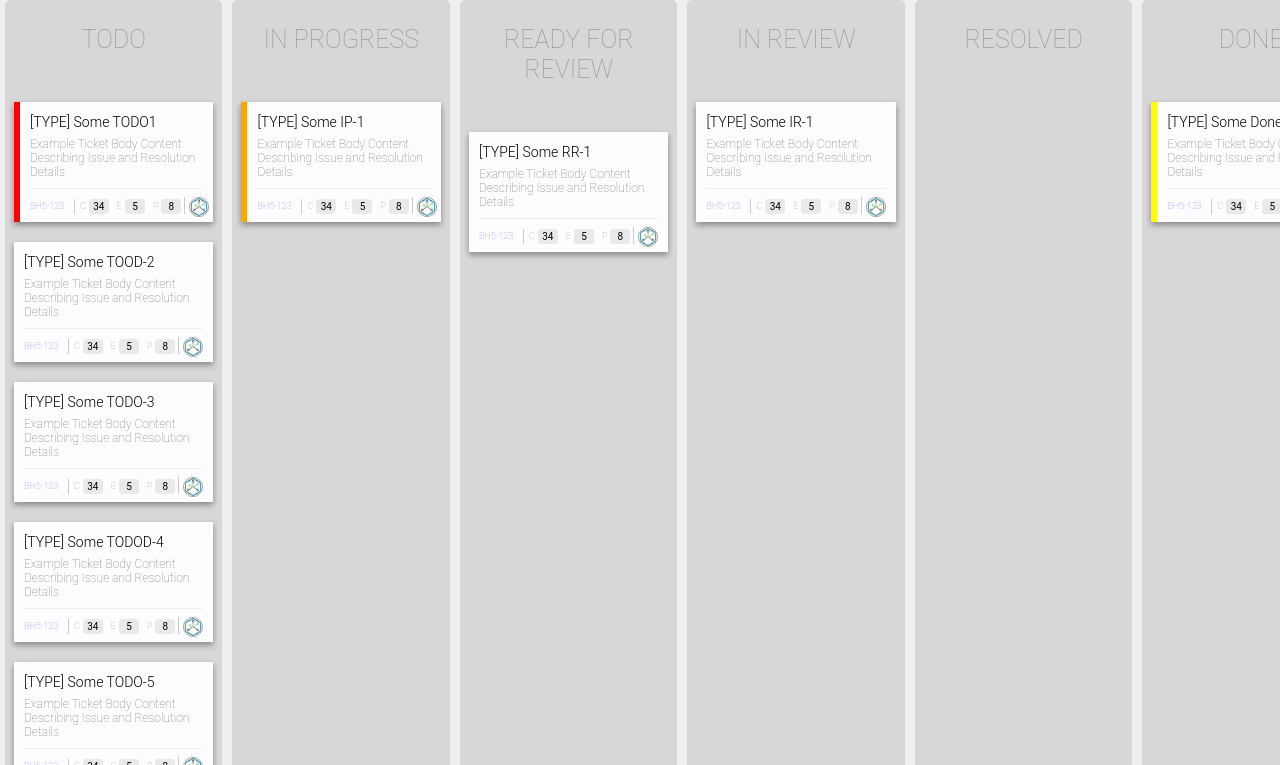
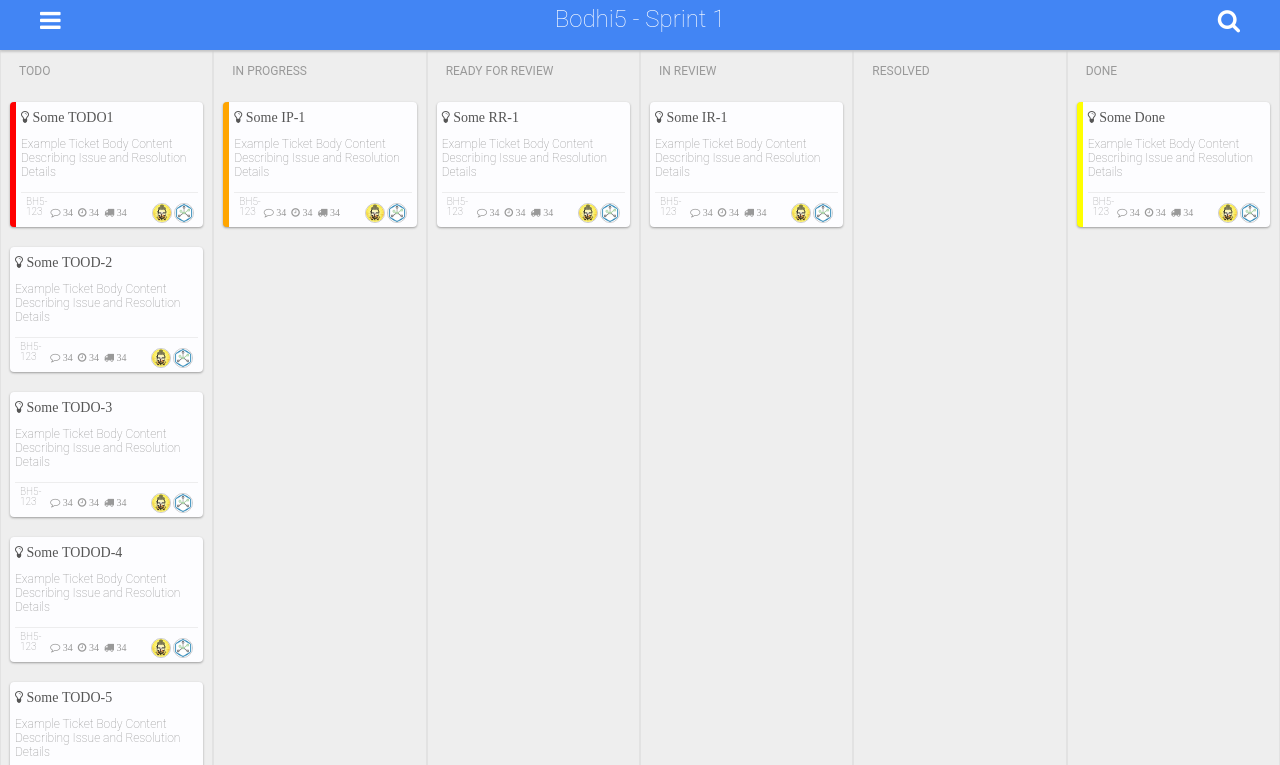
Before and after one commit to drebelox/sandbox, a plain HTML site: page board.html in a window 1280 px wide. Shown: the part 35-800 px from the top of the page. Drawn offline with Linux system fonts and the light colour scheme.

Commit message:
update to material design

```diff
--- a/js/index.jsx
+++ b/js/index.jsx
@@ -47,18 +47,16 @@ var Card = React.createClass({
   },
   render: function() {
     return (
-      <li className={'card level-2 ' + (this.props.data.priority || '')} draggable="true" style={this.state.style} onDragStart={this.onDragStart} onDrop={this.onDrop} onDragEnd={this.onDragEnd} onDragLeave={this.preventDefault}>
+      <li className={'card ' + (this.props.data.priority || '')} draggable="true" style={this.state.style} onDragStart={this.onDragStart} onDrop={this.onDrop} onDragEnd={this.onDragEnd} onDragLeave={this.preventDefault}>
         <div className='title' onDragLeave={this.preventDefault}>
-          [TYPE] {this.props.data.title}
+          <i className='fa fa-lightbulb-o'> {this.props.data.title}</i>
         </div>
         <div className='description' onDragLeave={this.preventDefault}>
           {this.props.data.description}
         </div>
         <div className='meta'>
-          <div className='id'>BH5-123</div>
-          <div className='metric'>C <div className='circle'>34</div></div>
-          <div className='metric'>E <div className='circle'>5</div></div>
-          <div className='metric'>P <div className='circle'>8</div></div>
+          <div className='type'>BH5-123</div>
+          <div className='metric'><i className='fa fa-comment-o'> 34</i> <i className='fa fa-clock-o'> 34</i> <i className='fa fa-truck'> 34</i> </div>
           <div className='icons'><img className='icon' src="./images/avatar.jpg"/><img className='icon' src="./images/bodhi5.png"/></div>
         </div>
       </li>
@@ -82,7 +80,7 @@ var SwimLane = React.createClass({
   },
   onDragLeave: function (e) {
     e.preventDefault();
-    if (this.checkBounds(e)) return;
+    if (this.checkBounds(e) || (e.target.title !== 'cards')) return;
     this.setState({hover: false});
   },
   onDrop: function (e) {
@@ -99,13 +97,13 @@ var SwimLane = React.createClass({
     return boundsX && boundsY;
   },
   render: function() {
-    var style = (this.state.hover) ? {border: '2px dashed #777777'} : {};
+    var style = (this.state.hover) ?  'hover' : '';
     return (
       <div className='swimlane'>
         <div className='title'>
           {this.props.data.title}
         </div>
-        <ul className='cards' style={style} onDragOver={this.onDragOver} onDragLeave={this.onDragLeave} onDrop={this.onDrop}>
+        <ul className={'cards ' + style} key='swimlane' title='cards' onDragOver={this.onDragOver} onDragLeave={this.onDragLeave} onDrop={this.onDrop}>
           {this.props.children}
         </ul>
       </div>
@@ -145,6 +143,12 @@ var Board = React.createClass({
   render: function() {
     var self = this;
     return (
+      <div className='main-content'>
+      <div className="app-bar">
+        <button id="menuToggle" className="app-bar-button menu-toggle menu-is-closed"><i className="fa fa-bars"></i></button>
+        <h1 id="appHeadline" className="app-headline">Bodhi5 - Sprint 1</h1>
+        <button id="sortToggle" className="app-bar-button sort-toggle"><i className="fa fa-search"></i></button>
+      </div>
       <div className='board'>
         {this.props.data.swimlanes.map(function(lane, index){
           return (
@@ -156,6 +160,7 @@ var Board = React.createClass({
           );
         })}
       </div>
+      </div>
     );
   }
 });
--- a/styles/style-board.css
+++ b/styles/style-board.css
@@ -11,6 +11,7 @@
   cursor: default;
   padding: 0;
   margin: 0;
+  border: 0;
 }
 
 html,
@@ -19,8 +20,8 @@ body {
   height: 100%;
   overflow: hidden;
   margin: 0;
+  background: #EEEEEE;
   font-family: 'Roboto', sans-serif;
-  font-weight: 300;
   display: flex;
   flex-direction: column;
 }
@@ -49,10 +50,15 @@ menu {
 }
 
 main,
+.main-content {
+  display: flex;
+  flex-direction: column;
+}
+
 .board {
   display: flex;
   flex: 1;
-  background-color: #F0EFEF;
+  overflow: auto;
 }
 
 nav {
@@ -182,6 +188,62 @@ footer {
   box-shadow: 0 19px 38px rgba(0,0,0,0.30), 0 15px 12px rgba(0,0,0,0.22);
 }
 
+.app-bar {
+  display: flex;
+  flex:0 0 auto;
+  background-color: #4285F4;
+  box-shadow: 0 2px 2px #c6c6c6;
+  padding: 15px 20px;
+  display: flex;
+  color: #ffffff;
+  z-index: 10;
+  transition: background-color 500ms, box-shadow 500ms;
+}
+
+.app-headline {
+  flex:1;
+  font-size: 24px;
+  text-align: center;
+  font-weight: 200;
+  margin: 0;
+  opacity: 1;
+  transition: opacity 500ms;
+}
+
+.app-bar-button {
+  background: none;
+  border: none;
+  color: #ffffff;
+  height: 30px;
+  outline: none;
+  padding: 2px 0 3px;
+  text-shadow: 0 0 transparent;
+  transition: color 500ms, text-shadow 500ms;
+  width: 30px;
+}
+
+.app-bar-button:hover {
+  color: #c1c1c1;
+}
+
+.app-bar-button:active {
+  color: #919191;
+}
+
+.menu-toggle {
+  flex: 1;
+  margin-left: 20px;
+  text-align: left;
+  font-size: 24px;
+}
+
+.sort-toggle {
+  flex: 1;
+  text-align: right;
+  margin-right: 20px;
+  font-size: 24px;
+}
+
 .swimlane {
   display: flex;
   flex: 1;
@@ -189,20 +251,19 @@ footer {
   flex-direction: column;
   overflow: auto;
   padding: 5px 2px 5px 2px;
-  margin: 10px 5px 10px 5px;
-  background-color: rgba(0,0,0,0.1);
-  border-radius: 5px;
+  border-right: 1px solid rgba(200,200,200,0.3);
+  border-left: 1px solid rgba(200,200,200,0.3);
 }
 
 .swimlane > .title {
   flex: 0 0 30px;
-  font-size: 25px;
-  line-height: 30px;
-  padding: 20px;
-  margin-bottom: 20px;
-  text-align: center;
-  font-weight: 100;
-  color: rgba(0, 0, 0, 0.3);
+  font-size: 12px;
+  line-height: 12px;
+  margin: 10px 0 0px 0;
+  text-align: left;
+  margin-left: 16px;
+  font-weight: 400;
+  color: #999999;
 }
 
 .swimlane > .cards {
@@ -214,40 +275,56 @@ footer {
   border: 2px dashed rgba(0,0,0,0.0);
 }
 
+.swimlane > .cards.hover {
+  border: 2px dashed #777777;
+  background-color: rgba(0,0,0, 0.05);
+}
+
+.swimlane > .cards.hover > * {
+  display: none;
+}
+
 .card {
   min-height: 120px;
   max-height: 250px;
-  padding: 10px 10px 8px 10px;
   display: flex;
   flex-direction: column;
   margin-bottom: 20px;
   overflow: hidden;
+  border-radius: 4px;
   background: #FDFDFF;
+  box-shadow: 0 1px 3px rgba(0,0,0,0.12), 0 1px 2px rgba(0,0,0,0.24);
 }
 
 .card .title {
   flex: 1;
+  margin: 5px;
   line-height: 20px;
   font-size: 14px;
   min-height: 20px;
   max-height: 20px;
+  color: #565656;
 }
 
 .card .description {
   flex: 4;
+  margin: 5px 5px 0 5px;
   min-height: 50px;
   margin-top: 5px;
   font-size: 12px;
   font-weight: 200;
-  color: #777777;
+  color: #8F8F8F;
   border-bottom: 1px solid rgba(200, 200, 200, 0.3);
 }
 
 .card .meta {
   flex: 1;
+  padding: 10px;
   min-height: 25px;
+  line-height: 25px;
   font-size: 10px;
   font-weight: 200;
+  min-width: 100px;
   height: auto;
   color: #999999;
   display: flex;
@@ -257,7 +334,7 @@ footer {
 .card .meta > * {
   flex: 1;
   width: 100%;
-  line-height: 15px;
+  line-height: 10px;
   font-size: 10px;
 }
 
@@ -265,32 +342,27 @@ footer {
   color: rgba(100, 100, 255, 0.8);
   min-width: 45px;
   white-space: nowrap;
-  border-right: 1px solid rgba(0,0,0, 0.2);
 }
 
 .card .meta .metric {
   display: flex;
-  max-width: 35px;
-  margin-left: 5px;
-}
-
-.card .meta .circle {
-  border-radius: 20%;
-  height: 15px;
-  width: 20px;
+  min-width: 90px;
   font-size: 10px;
   line-height: 15px;
   text-align: center;
   font-weight: 400;
   margin-left: 3px;
-  background-color: rgba(0,0,0, 0.08);
-  color: #000000;
   margin-right:3px;
+}
+
+.metric > i {
+  margin-right: 5px;
 }
 
 .card .meta .icons {
   text-align: right;
   min-width: 50px;
+  max-width: 50px
   border-left: 1px solid rgba(0,0,0, 0.2);
 }
 
@@ -304,12 +376,9 @@ footer {
 }
 
 
-@media (max-width: 1280px) {
+@media (max-width: 1000px) {
   .card .meta > * {
     flex: 1;
-    width: 100%;
-    line-height: 15px;
-    font-size: 9px;
   }
 
   .card .meta .icons {
```
